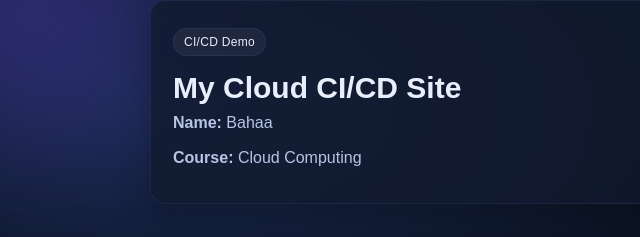
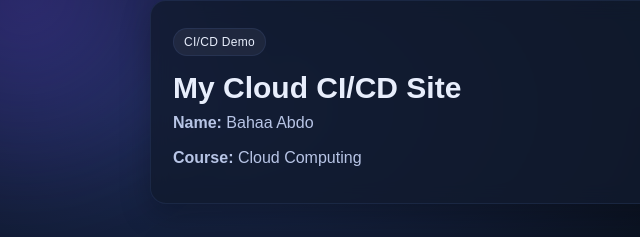
Before and after one commit to EngBahaaEdiinAbdo/cloud-beginner-cicd-pages-bahaa, a plain HTML site: page index.html in a window 1280 px wide. Shown: the top 237 px of the page, 0-640 px from the left. Drawn offline with Linux system fonts and the light colour scheme.

Commit message:
Update name to Bahaa Abdo for CI/CD test

```diff
--- a/index.html
+++ b/index.html
@@ -15,7 +15,7 @@
       </div>
 
       <h1>My Cloud CI/CD Site</h1>
-      <p><b>Name:</b> <span id="studentName">Bahaa</span></p>
+      <p><b>Name:</b> <span id="studentName">Bahaa Abdo</span></p>
       <p><b>Course:</b> Cloud Computing</p>
     </div>
   </header>
```
